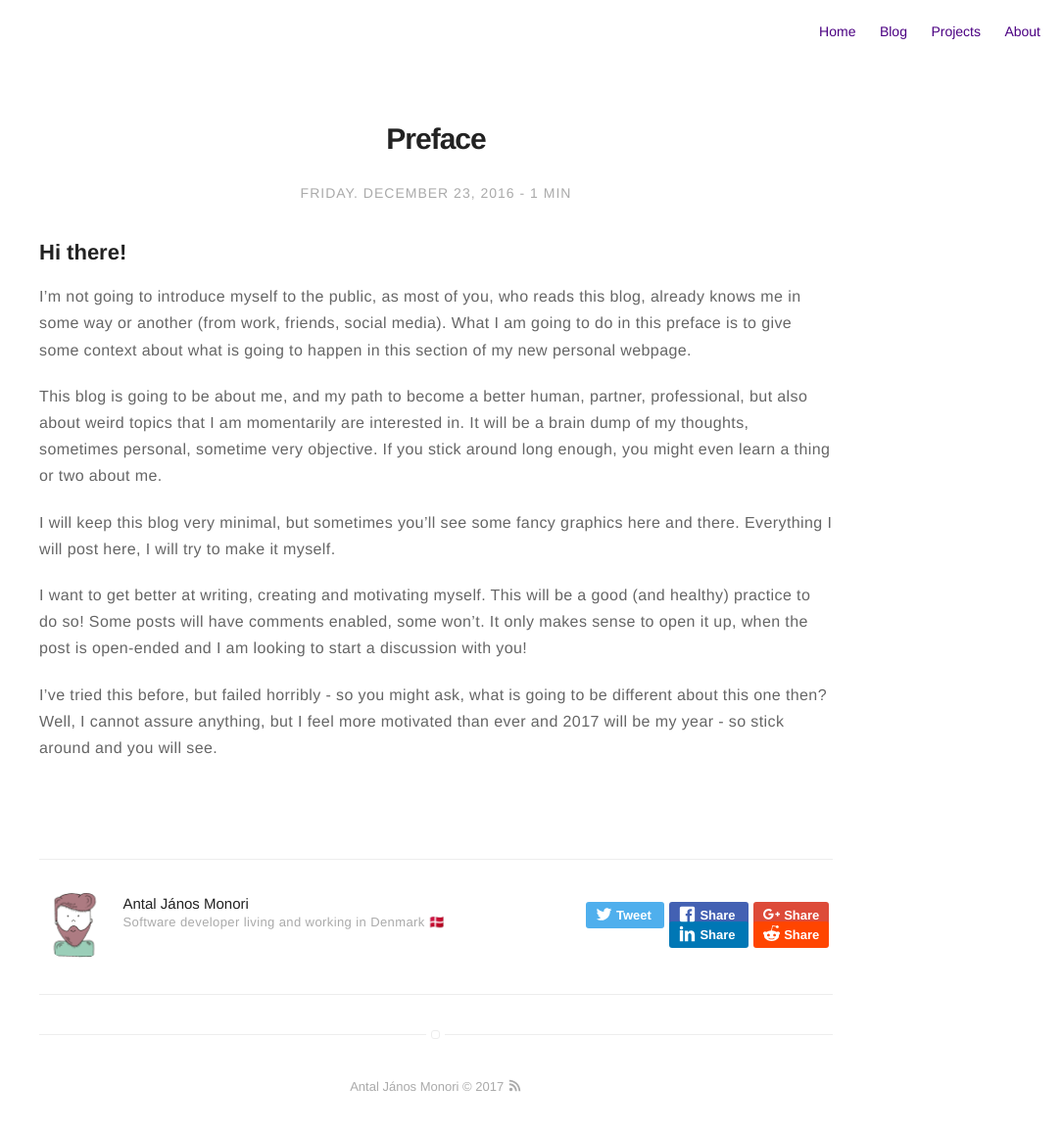
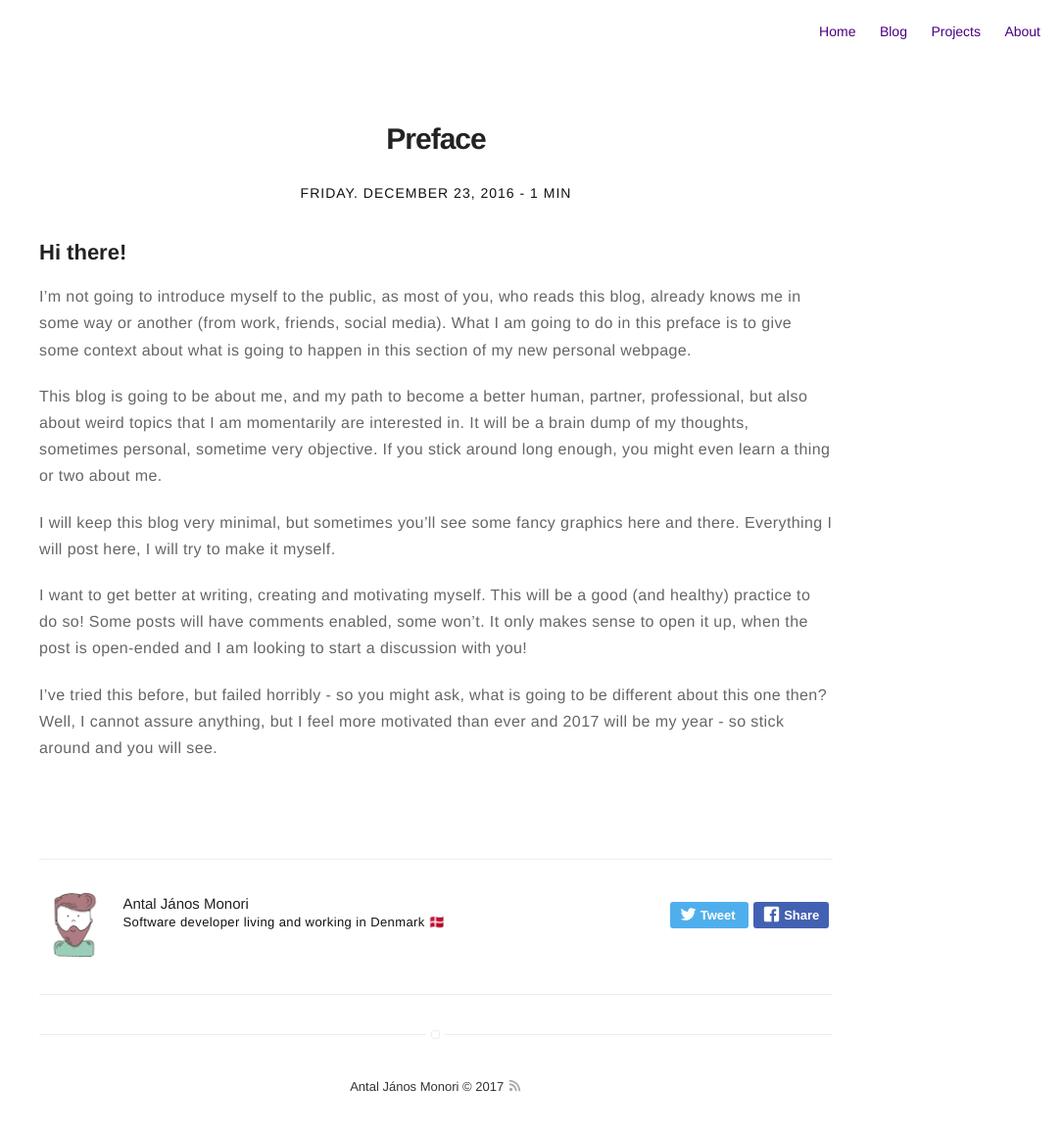
Before and after one commit to anthonymonori/website, a Jekyll site: the page built from _posts/2016-12-23-preface.markdown, in a window 1280 px wide. Shown: the whole page at 98% size, without its empty margins (195-1280 px from the left). Built offline with Jekyll 4.4.1, drawn with Linux system fonts in a browser that asks for light colours.

Commit message:
Adjusting the stylesheet

```diff
--- a/_includes/author.html
+++ b/_includes/author.html
@@ -8,8 +8,6 @@
         <p class="bio">{{ site.authors[page.author].bio }}</p>
 
         <div class="share">
-            <!-- Note: Only use three share links if your site width is set to large -->
-            <!-- If site width is set to normal, you may choose any two share links -->
             <a class="twitter" href="https://twitter.com/intent/tweet?text={{ site.url }}{{ page.url }} - {{ page.title }} by @{{ site.twitter }}">
                 <svg class="icon icon-twitter"><use xlink:href="#icon-twitter"></use></svg><span class="icon-twitter">Tweet</span>
             </a>
@@ -17,18 +15,6 @@
             <a class="facebook" href="javascript:void(0)" onclick="window.open('https://facebook.com/sharer/sharer.php?u='+encodeURIComponent(location.href), 'facebook-share-dialog', 'width=626,height=436'); return false;">
                 <svg class="icon icon-facebook"><use xlink:href="#icon-facebook"></use></svg><span class="icon-facebook-rect">Share</span>
             </a>
-
-            <a class="google-plus" href="https://plus.google.com/share?url={{ site.url }}{{ page.url }}" target="_blank">
-                <svg class="icon icon-google-plus"><use xlink:href="#icon-google-plus"></use></svg><span class="icon-google-plus">Share</span>
-            </a>
-
-            <a class="linkedin" href="https://www.linkedin.com/shareArticle?mini=true&amp;url={{ site.url }}{{ page.url }}&amp;title={{ page.title }}&amp;summary={{ page.description }}&amp;source={{ site.url }}" target="_blank">
-                <svg class="icon icon-linkedin"><use xlink:href="#icon-linkedin"></use></svg><span class="icon-linkedin">Share</span>
-            </a>
-
-            <a class="reddit" href="https://reddit.com/submit?url={{ site.url }}{{ page.url }}&amp;title={{ page.title }}" target="_blank">
-                <svg class="icon icon-reddit"><use xlink:href="#icon-reddit"></use></svg><span class="icon-reddit">Share</span>
-            </a>
         </div>
     </div>
 </section>
--- a/_sass/components/author.sass
+++ b/_sass/components/author.sass
@@ -31,7 +31,7 @@
     > .toright > .bio
         font-family: $fontSans
         font-weight: 300
-        color: $gama
+        color: #111
         font-size: 1.3rem
         text-align: justify
         line-height: 1.5
--- a/_sass/components/footer.sass
+++ b/_sass/components/footer.sass
@@ -3,7 +3,7 @@
     padding: 40px 0
     margin: 40px 0 0
     font-size: 1.3rem
-    color: $gama
+    color: #333
     font-weight: 300
     text-align: center
     position: relative
--- a/_sass/components/header.sass
+++ b/_sass/components/header.sass
@@ -21,7 +21,7 @@
         font-size: 1.85rem
         font-weight: 300
         font-style: normal
-        color: #000000
+        color: #111
         width: 70%
         margin: 0 auto 30px
 
--- a/_sass/pages/post.sass
+++ b/_sass/pages/post.sass
@@ -7,7 +7,7 @@
 
     > .date,
     > .post-tags
-        color: $gama
+        color: #111
         font-weight: 300
         font-size: 1.4rem
         text-transform: uppercase
```
Also changed, not shown: about.md (+1 -1 lines).
